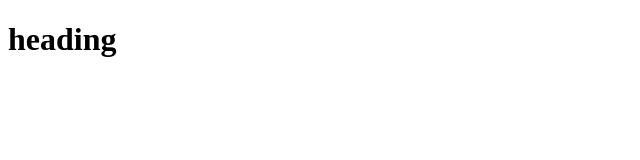
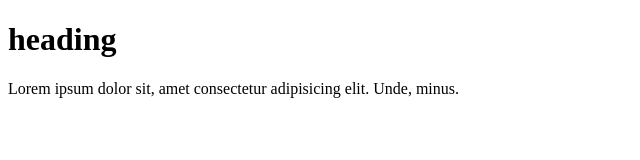
Before and after one commit to Sumaya-promi/test-assignment, a plain HTML site: page index.html in a window 1280 px wide. Shown: the whole page, without its empty margins (0-640 px from the left). Drawn offline with Linux system fonts and the light colour scheme.

Commit message:
added p tag

```diff
--- a/index.html
+++ b/index.html
@@ -7,6 +7,6 @@
 </head>
 <body>
     <h1>heading</h1>
-
+    <p>Lorem ipsum dolor sit, amet consectetur adipisicing elit. Unde, minus.</p>
 </body>
 </html>
```
